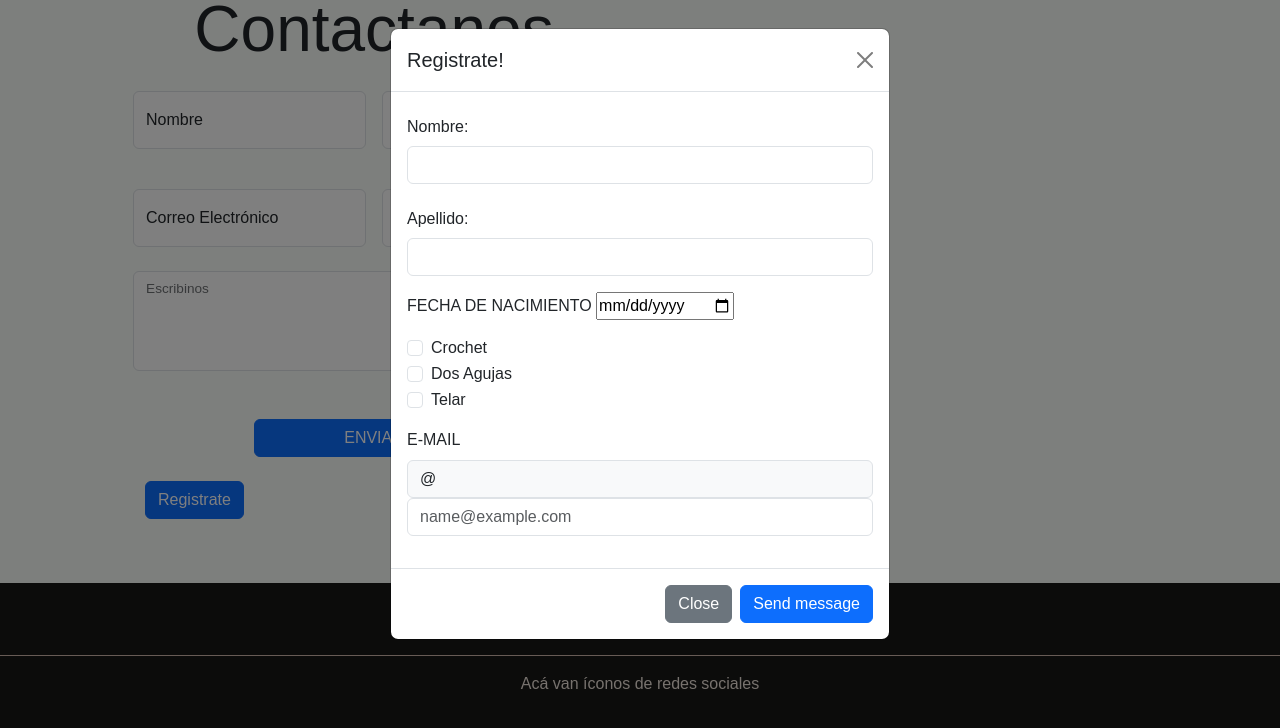
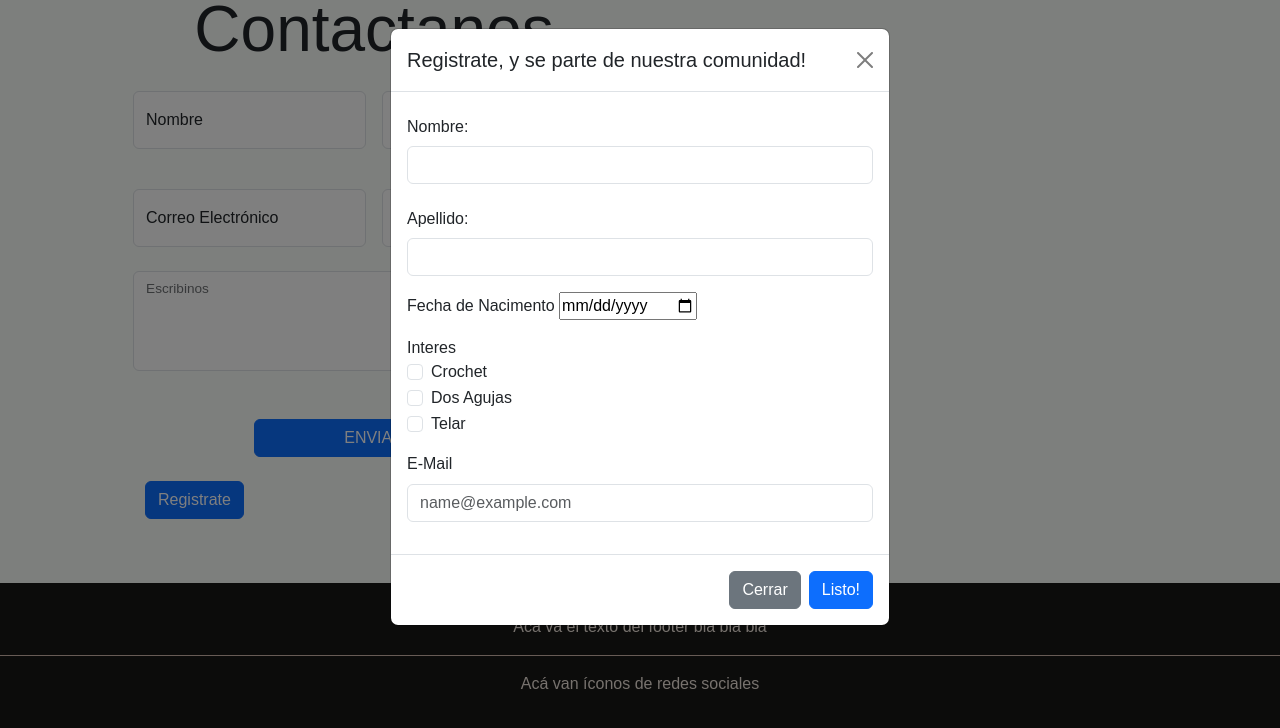
Before and after one commit to LeonelZ99/Proyecto_CaC---Grupo-17, a plain HTML site: page contact.html in a window 1280 px wide. Both pictures are taken after a click on the button "Registrate". Shown: the part 301-1029 px from the top of the page. Drawn offline with nearby package versions, Linux system fonts and the light colour scheme.

Commit message:
modal
modificacion de texto en formulario modal

```diff
--- a/contact.html
+++ b/contact.html
@@ -130,7 +130,7 @@
                       <div class="modal-content">
 
                         <div class="modal-header">
-                          <h1 class="modal-title fs-5" id="exampleModalLabel">Registrate!</h1>
+                          <h2 class="modal-title fs-5" id="exampleModalLabel">Registrate, y se parte de nuestra comunidad!</h2>
                           <button type="button" class="btn-close" data-bs-dismiss="modal" aria-label="Close"></button>
                         </div>
 
@@ -148,7 +148,7 @@
                             </div>
                             <div class="mb-3">
                                 <div class="form-campos">
-                                    <label for="date">FECHA DE NACIMIENTO</label>
+                                    <label for="date">Fecha de Nacimento</label>
                                     <input type="date" name="date" required id="date">
                                 </div>
                             </div>
@@ -156,6 +156,7 @@
                             <div class="mb-3">
                                 <div class="form-intereses">
                                     <div class="items">
+                                        <label for="interes1">Interes </label>
                                         <div class="form-check" >
                                             <input  class="form-check-input" type="checkbox" name="crochet" id="items" value="">
                                             <label class="form-check-label" for="flexCheckDefault"> Crochet</label>
@@ -177,8 +178,7 @@
 
 
                             <div class="mb-3">
-                                <label for="exampleInputEmail1" class="form-label">E-MAIL</label>
-                                <span class="input-group-text" id="addon-wrapping">@</span>
+                                <label for="exampleInputEmail1" class="form-label">E-Mail</label>
                                 <input type="email" class="form-control" id="exampleFormControlInput1" placeholder="name@example.com" name="email" required id="email">
                             </div>
 
@@ -186,8 +186,8 @@
                           </form>
                         </div>
                         <div class="modal-footer">
-                          <button type="button" class="btn btn-secondary" data-bs-dismiss="modal">Close</button>
-                          <button type="button" class="btn btn-primary">Send message</button>
+                          <button type="button" class="btn btn-secondary" data-bs-dismiss="modal">Cerrar</button>
+                          <button type="button" class="btn btn-primary">Listo!</button>
                         </div>
                       </div>
                     </div>
```
